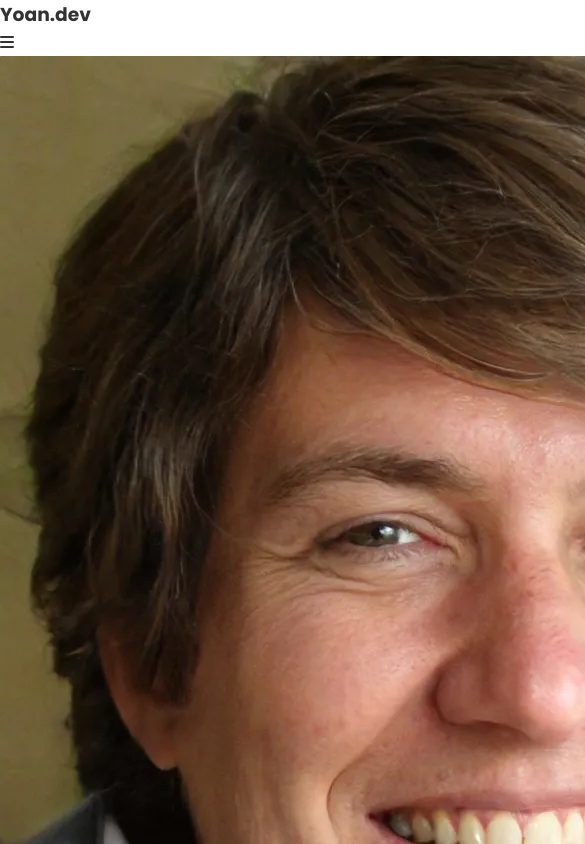
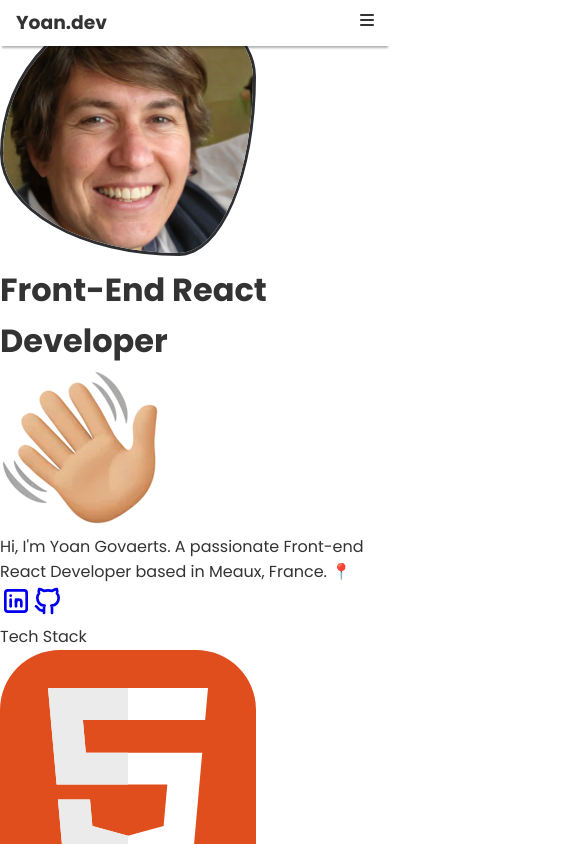
Before and after one commit to YoanGvs/Portfolio, a React (Vite) app: page / in a window 390 px wide. Shown: the top 844 px of the page, 585 px wide, since content can reach past the window. Built offline with nearby package versions, Linux system fonts and the light colour scheme.

Commit message:
Header mobile Css

```diff
--- a/src/component/Header.jsx
+++ b/src/component/Header.jsx
@@ -2,7 +2,7 @@ import React from 'react'
 import Nav from './Nav'
 const Header = () => {
   return (
-    <div>
+    <div className="Header">
       <h3 className="logo">Yoan.dev</h3>
       <Nav />
     </div>
--- a/src/component/Hero.jsx
+++ b/src/component/Hero.jsx
@@ -5,13 +5,13 @@ import Skills from './Skills'
 
 const Hero = () => {
   return (
-    <div>
+    <div className="hero-container">
       <div className="Hero-img">
-        <img src={ppImg} alt="profile picture" />
+        <img src={ppImg} className="profile-picture" alt="profile picture" />
       </div>
       <div className="Hero-text">
         <h1>Front-End React Developer</h1>
-        <img src={hand} alt="waving hand" />
+        <img src={hand} className="text-hand" alt="waving hand" />
       </div>
       <p>
         Hi, I'm Yoan Govaerts. A passionate Front-end React Developer based in
--- a/src/pages/Home.jsx
+++ b/src/pages/Home.jsx
@@ -5,7 +5,7 @@ import Hero from '../component/Hero'
 
 const Home = () => {
   return (
-    <div>
+    <div className="container">
       <Header />
       <Hero />
       <About />
--- /dev/null
+++ b/src/styles/_header.scss
@@ -0,0 +1,12 @@
+.Header {
+  position: fixed; // Fixe le header en haut de la page
+  top: 0; // Positionne le header au sommet
+  width: 100%; // Assure que le header prend toute la largeur de la page
+  display: flex;
+  justify-content: space-between;
+  box-shadow: 0 4px 2px -2px rgba(0, 0, 0, 0.3);
+  padding: 0.5rem 1rem;
+  margin-bottom: 1rem;
+  z-index: 100;
+  background-color: white;
+}
--- /dev/null
+++ b/src/styles/_hero.scss
@@ -0,0 +1,16 @@
+.hero-img {
+  height: 28rem;
+  width: 28rem;
+}
+
+.profile-picture {
+  background-image: url(../assets/img/hero-img.webp);
+  background-position: 50%;
+  background-repeat: no-repeat;
+  background-size: cover;
+  border: 3px solid #2d2e32;
+  border-radius: 60% 40% 30% 70% / 60% 30% 70% 40%;
+  height: 16rem;
+  position: relative;
+  transition: all 1s ease-in-out;
+}
--- a/src/styles/_main.scss
+++ b/src/styles/_main.scss
@@ -1,5 +1,8 @@
 // Import other SCSS files or libraries here
 @import '_reset';
+@import '_header';
+@import '_hero';
+
 // Define your variables here
 
 // Write your styles here
```
